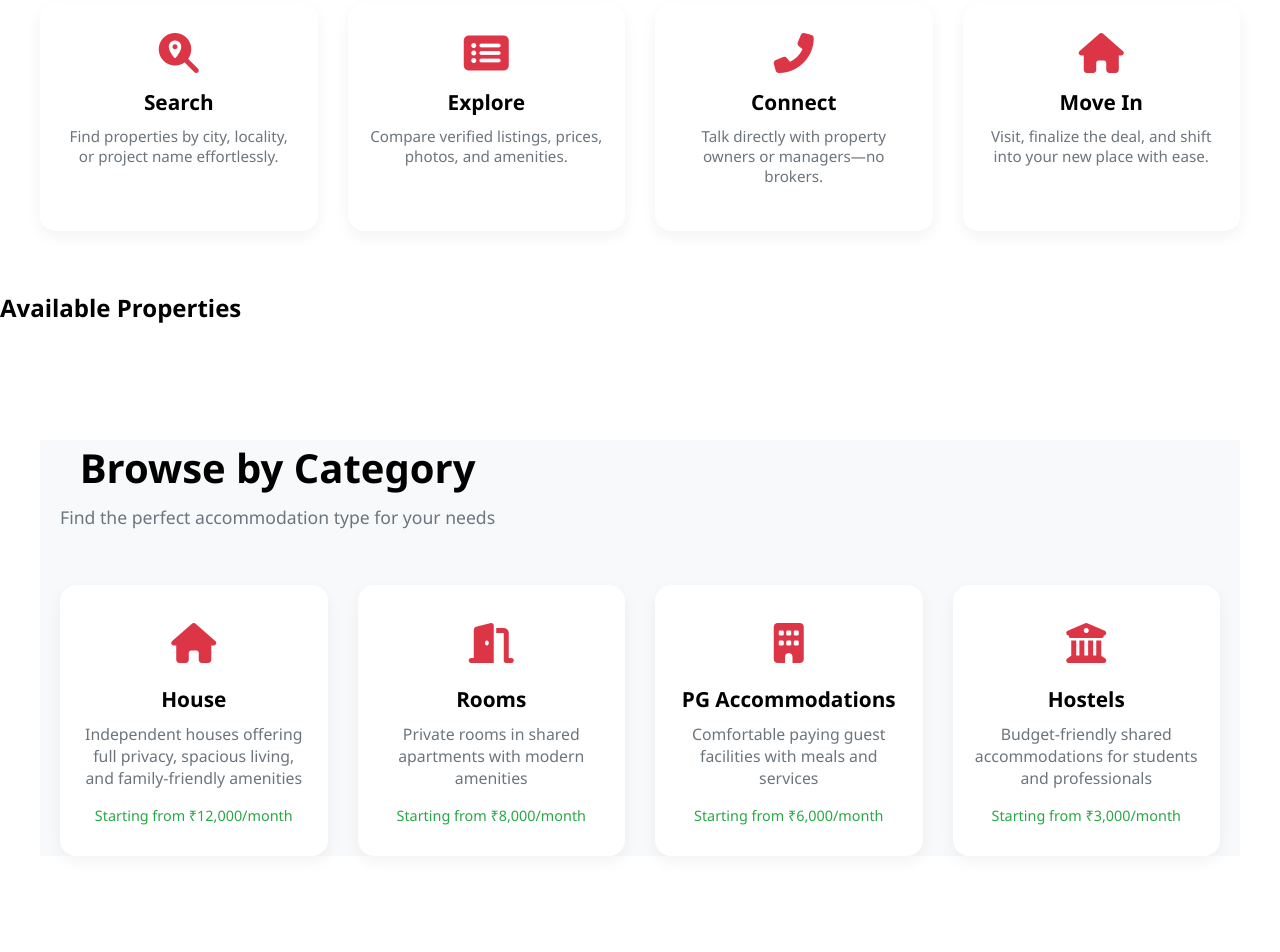
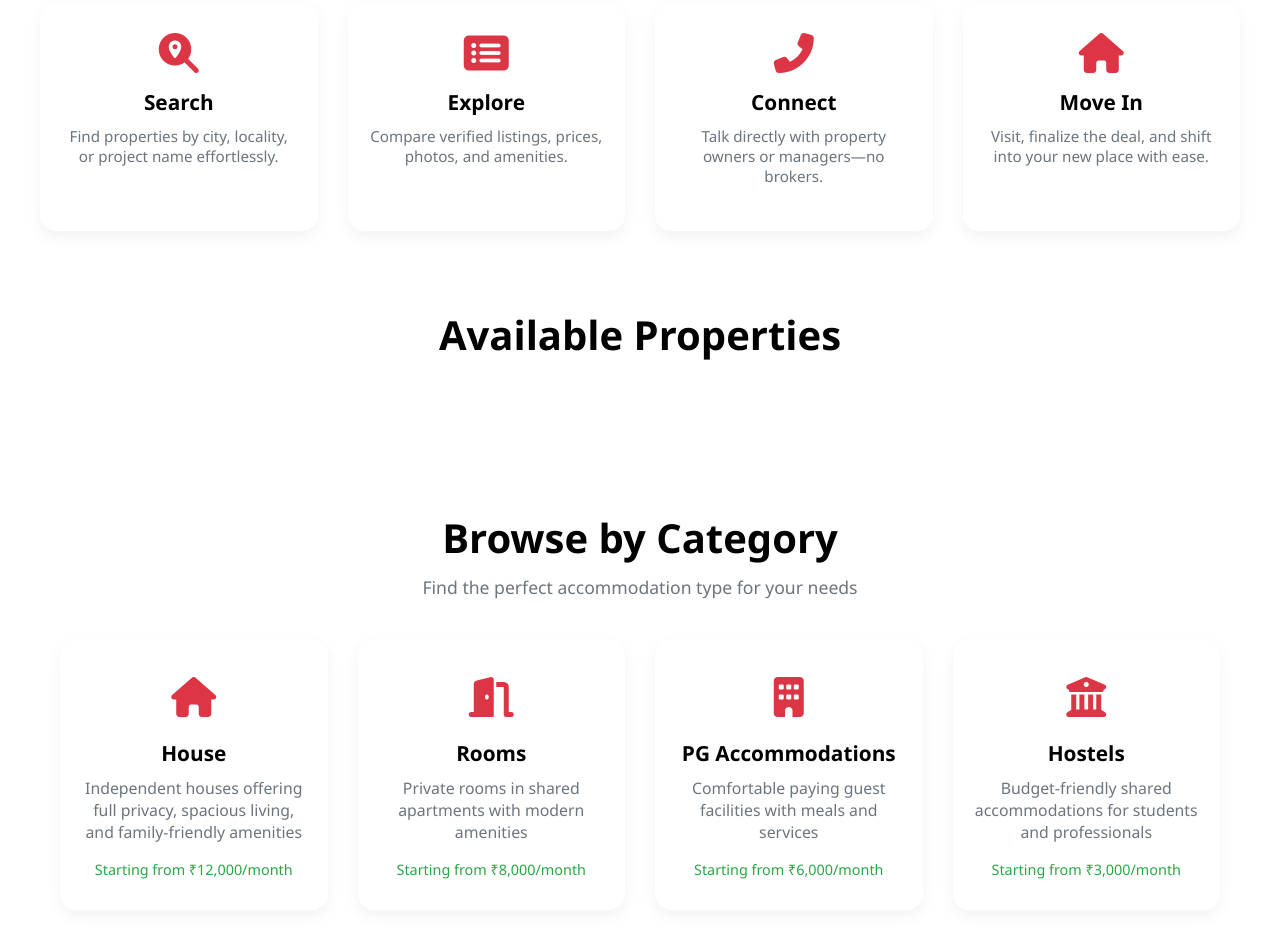
Before and after one commit to Krishna23002/quickrent-backend, a website: page index.html in a window 1280 px wide. Shown: the part 1168-2120 px from the top of the page. Drawn offline with Linux system fonts and the light colour scheme; no server answers.

Commit message:
Updated Property-card related files

```diff
--- a/index.html
+++ b/index.html
@@ -1,5 +1,6 @@
 <!DOCTYPE html>
 <html lang="en">
+
 <head>
   <meta charset="UTF-8">
   <meta http-equiv="X-UA-Compatible" content="IE=edge">
@@ -8,6 +9,7 @@
   <link rel="stylesheet" href="https://cdnjs.cloudflare.com/ajax/libs/font-awesome/6.5.0/css/all.min.css">
   <title>QuickRent</title>
 </head>
+
 <body>
 
   <header>
@@ -43,9 +45,12 @@
   <section class="hero-section">
     <div class="hero-content">
       <h1>Find Your Perfect Rental Property in India</h1>
-    <p>Discover quality accommodations from verified property owners across 50+ accommodations and 100,000+ rental properties</p></div>
+      <p>Discover quality accommodations from verified property owners across 50+ accommodations and 100,000+ rental
+        properties</p>
+    </div>
     <form>
-      <i class="fas fa-map-marker-alt"></i><input type="text" placeholder="Enter City, Locality or Project Name" id="searchInput">
+      <i class="fas fa-map-marker-alt"></i><input type="text" placeholder="Enter City, Locality or Project Name"
+        id="searchInput">
       <button type="submit"><i class="fas fa-search"></i>Search</button>
     </form>
   </section>
@@ -97,9 +102,10 @@
     </div>
   </section>
 
-
+  <section class="property">
     <h2>Available Properties</h2>
-<div id="propertyList" class="property-container"></div>
+    <div id="propertyList" class="property-box"></div>
+  </section>
 
 
   <section class="property-section">
@@ -289,4 +295,5 @@
 
 
 </body>
+
 </html>
--- a/server.js
+++ b/server.js
@@ -1,3 +1,8 @@
+app.get("/", (req, res) => {
+  res.send("QuickRent backend is live ✅");
+});
+
+
 const bcrypt = require("bcrypt");
 const express = require("express");
 const mongoose = require("mongoose");
--- a/style.css
+++ b/style.css
@@ -448,7 +448,6 @@ nav > div {
 }
 
 .property-section {
-  background-color: #f8f9fa;
   padding: 60px 20px;
   text-align: center;
 }
@@ -987,11 +986,22 @@ nav > div {
   }
 }
 
-.property-container {
+.property{
+  padding: 1rem;
+}
+
+.property h2{
+  font-size: 2.5rem;
+  text-align: center;
+  margin-bottom: 2rem;
+}
+
+.property-box {
   display: flex;
   flex-wrap: wrap;
   gap: 1rem;
   margin-top: 1rem;
+  justify-content: center;
 }
 
 .property-card {
```
Lines whose indentation alone changed are shown as unchanged.
